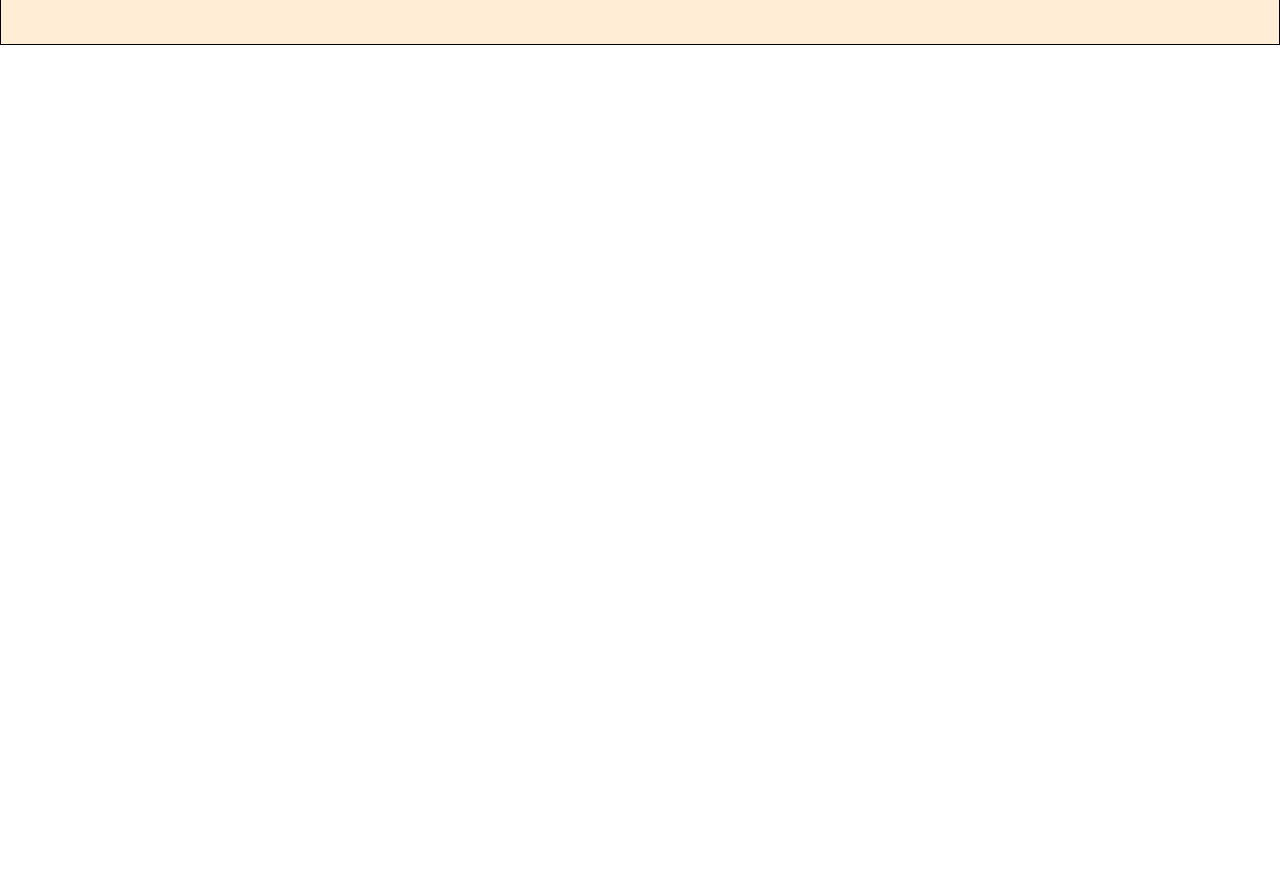
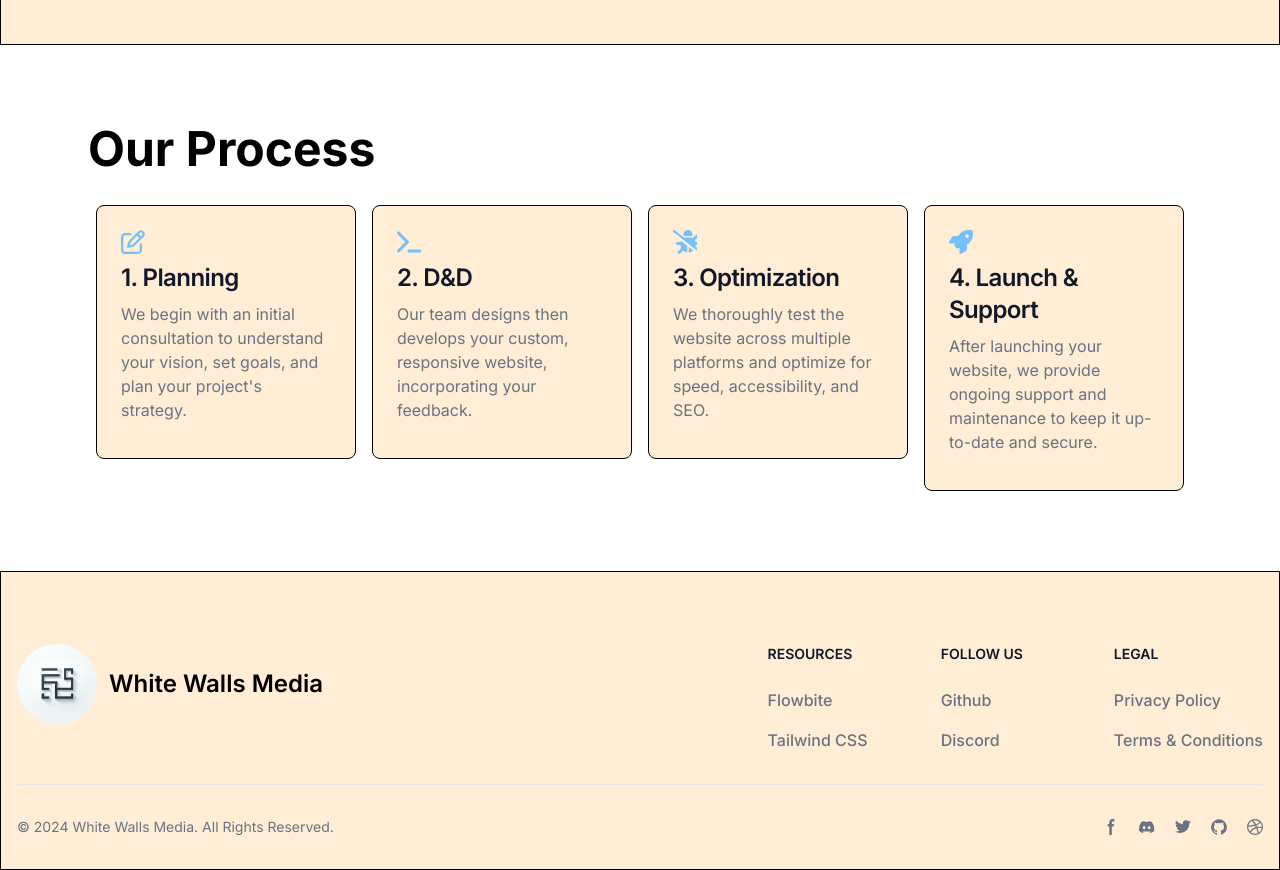
Before and after one commit to nathansmith-ux/folio, a Next.js app: page /projects/tail in a window 1280 px wide. Shown: the part 820-1690 px from the top of the page. Before the commit the page ends 865 px from the top, so only its background shows below. Built offline with nearby package versions, Linux system fonts and the light colour scheme.

Commit message:
Modified CardIconGrid to be modular and added site copy

```diff
--- a/app/(marketing-site)/projects/tail/page.tsx
+++ b/app/(marketing-site)/projects/tail/page.tsx
@@ -1,8 +1,13 @@
+import CardIconGrid from "@/components/ui/card/CardIconGrid"
+import Footer from "@/components/ui/footer/Footer"
 import HeroWImage from "@/components/ui/hero/HeroWImage"
+import NavBar from "@/components/ui/navigation/NavBar"
+import { process } from "@/site-copy/tailPage"
 
 export default function TailPage() {
   return (
     <main>
+      <NavBar />
       <HeroWImage
         image="/tail-assets/what-is-tail.webp"
         header="Meet TaiL"
@@ -12,6 +17,10 @@ export default function TailPage() {
         linkOne="https://www.tail-adventures.com"
         linkTwo="/blog"
       />
+      <CardIconGrid
+        process={process}
+      />
+      <Footer />
     </main>
   )
 }
--- a/app/(marketing-site)/schema-markup/page.tsx
+++ /dev/null
@@ -1,17 +0,0 @@
-import HeroWImage from "@/components/ui/hero/HeroWImage";
-
-export default function SchemaMarkupPage() {
-  return (
-    <main>
-      <HeroWImage
-        image="/tail-assets/what-is-tail.webp"
-        header="Build Robust Schema To Help Google Understand Your Site"
-        description="Take your website's semantic seo to a new level"
-        ctaOne="Schedule A Consultation"
-        ctaTwo="Steal A Template"
-        linkOne="https://www.tail-adventures.com"
-        linkTwo="/blog"
-      />
-    </main>
-  )
-}
--- a/app/(marketing-site)/web-dev/page.tsx
+++ b/app/(marketing-site)/web-dev/page.tsx
@@ -7,7 +7,7 @@ import HeroWBullets from "@/components/ui/hero/HeroWBullets";
 import NavBar from "@/components/ui/navigation/NavBar";
 import Footer from "@/components/ui/footer/Footer";
 import { AuroraBackground } from "@/components/ui/background/AuraBackground";
-import { bulletPoints, words, services } from "@/site-copy/webDevPage";
+import { bulletPoints, words, services, process } from "@/site-copy/webDevPage";
 
 export default function WebDevPage() {
   return (
@@ -27,7 +27,9 @@ export default function WebDevPage() {
         description="Transform your vision into reality with our expertise in web development – let's create your digital masterpiece together"
         image="/cta/cta-image.webp"
       />
-      <CardIconGrid />
+      <CardIconGrid
+        process={process}
+      />
       <HeroWBullets
         image="/cta/minimalistic-hero.webp"
         header="Web Solutions for Small Businesses"
--- a/components/ui/card/CardIcon.tsx
+++ b/components/ui/card/CardIcon.tsx
@@ -13,6 +13,20 @@ function renderIcon(iconName: string) {
       return <OptimizeIcon />
     case 'LaunchIcon':
       return <LaunchIcon />
+    case 'NextjsIcon':
+      return
+    case 'PrismaIcon':
+      return
+    case 'TailwindIcon':
+      return
+    case 'OpenAIIcon':
+      return
+    case 'SanityIcon':
+      return
+    case 'StripeIcon':
+      return
+    case 'ClerkIcon':
+      return
     default:
       return null;
   }
--- a/components/ui/cta/TypeWriterCta.tsx
+++ b/components/ui/cta/TypeWriterCta.tsx
@@ -5,7 +5,7 @@ import ThreeDCardGrid from "../card/ThreeDCardGrid";
 import { TypewriterEffectSmooth } from "./TypeWriterCtaHelper";
 import { techStacks } from "@/site-copy/seoPage";
 
-export interface Word {
+interface Word {
   text: string;
   className?: string;
 }
--- a/components/ui/navigation/NavBar.tsx
+++ b/components/ui/navigation/NavBar.tsx
@@ -57,8 +57,6 @@ export default function NavBar({ className }: { className?: string }) {
           <div className="flex flex-col space-y-4 text-sm">
             <HoveredLink href="/web-dev">Web Development</HoveredLink>
             <HoveredLink href="/seo">Search Engine Optimization</HoveredLink>
-            <HoveredLink href="/schema-markup">Schema Markup</HoveredLink>
-
           </div>
         </MenuItem>
         <MenuItem setActive={setActive} active={active} item="Generative UI">
--- /dev/null
+++ b/site-copy/tailPage.ts
@@ -0,0 +1,22 @@
+export const process = [
+  {
+    title: "1. Planning",
+    description: "We begin with an initial consultation to understand your vision, set goals, and plan your project's strategy.",
+    icon: "PlanningIcon"
+  },
+  {
+    title: "2. D&D",
+    description: "Our team designs then develops your custom, responsive website, incorporating your feedback.",
+    icon: "CodingIcon"
+  },
+  {
+    title: "3. Optimization",
+    description: "We thoroughly test the website across multiple platforms and optimize for speed, accessibility, and SEO.",
+    icon: "OptimizeIcon"
+  },
+  {
+    title: "4. Launch & Support",
+    description: "After launching your website, we provide ongoing support and maintenance to keep it up-to-date and secure.",
+    icon: "LaunchIcon"
+  }
+]
```
Also changed, not shown: components/ui/card/CardIconGrid.tsx (+11 -2 lines), site-copy/webDevPage.ts (+1 -7 lines), 1 other file (tests, documents, lock files or other folders).
